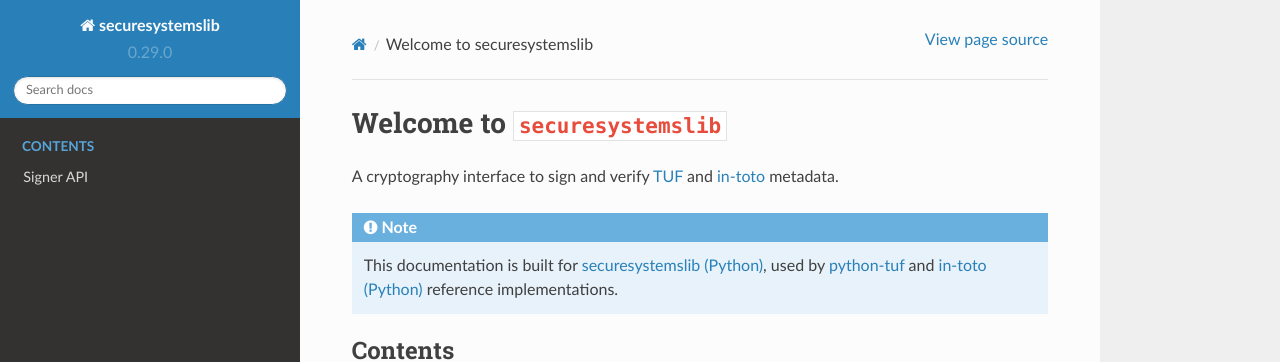
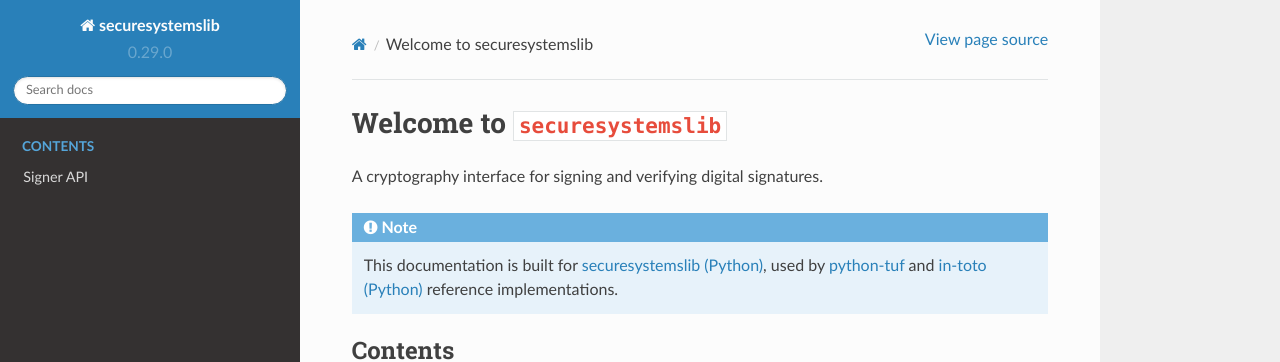
Before and after one commit to secure-systems-lab/securesystemslib, a Sphinx documentation site: the page built from docs/index.rst, in a window 1280 px wide. Shown: the top 362 px of the page. Built offline with Sphinx 7.4.7 and the Read the Docs theme 2.0.0, drawn with Linux system fonts in a browser that asks for light colours.

Commit message:
Update rtd landing page wording to match readme
Signed-off-by: Lukas Puehringer <lukas.puehringer@nyu.edu>

```diff
--- a/docs/index.rst
+++ b/docs/index.rst
@@ -1,8 +1,7 @@
 Welcome to ``securesystemslib``
 ===============================
 
-A cryptography interface to sign and verify `TUF
-<https://theupdateframework.io>`_ and `in-toto <https://in-toto.io>`_ metadata.
+A cryptography interface for signing and verifying digital signatures.
 
 .. note::
    This documentation is built for
```
